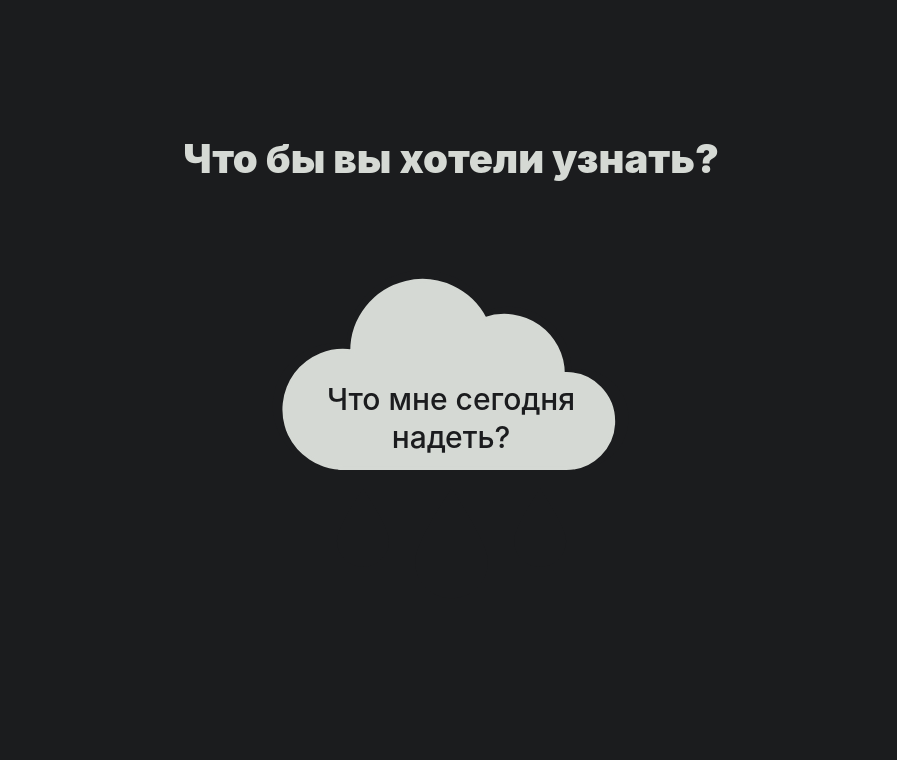
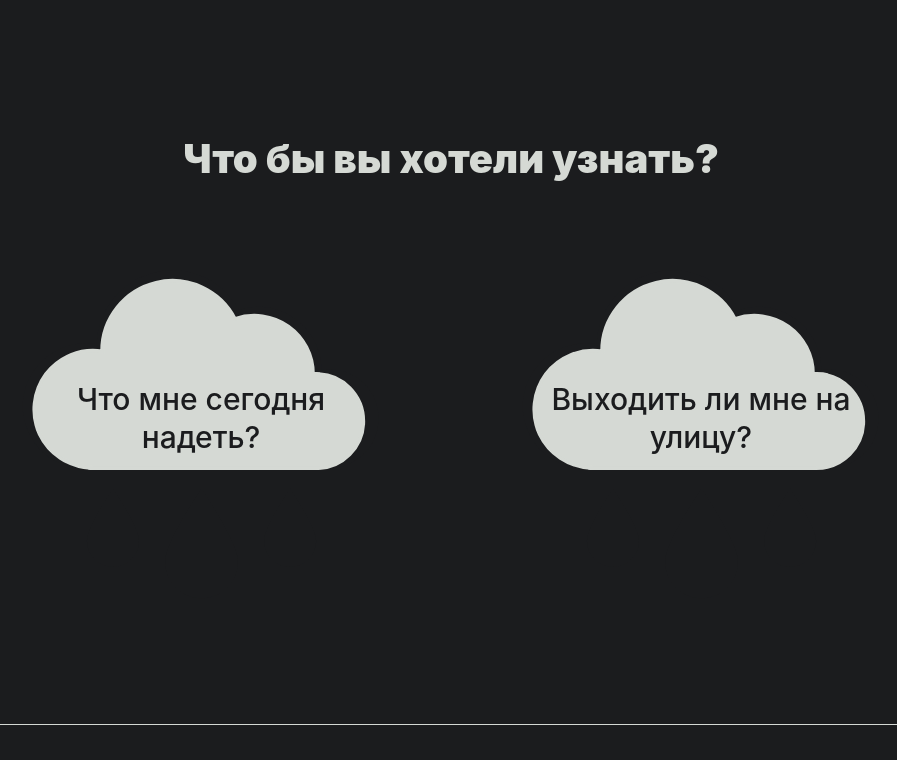
Before and after one commit to Yanabonne/weather-like, a React (Create React App) app: page /#/pogodka in a window 1280 px wide. Shown: the part 1100-1860 px from the top of the page, without its empty margins (189-1086 px from the left). Built offline with nearby package versions, Linux system fonts and the light colour scheme.

Commit message:
fix: fix cloudButtons

```diff
--- a/src/widgets/CloudButtons/CloudButtons.css
+++ b/src/widgets/CloudButtons/CloudButtons.css
@@ -1,4 +1,7 @@
 .cloud-buttons {
+  display: flex;
+  flex-direction: column;
+  align-items: center;
   margin-top: 150px;
 }
 
@@ -14,8 +17,14 @@
 
 .cloud-buttons__clouds {
   display: flex;
-  flex-direction: column;
   align-items: center;
+  justify-content: center;
+}
+
+@media screen and (max-width: 900px) {
+  .cloud-buttons__clouds {
+    flex-direction: column;
+  }
 }
 
 @media screen and (max-width: 600px) {
```
